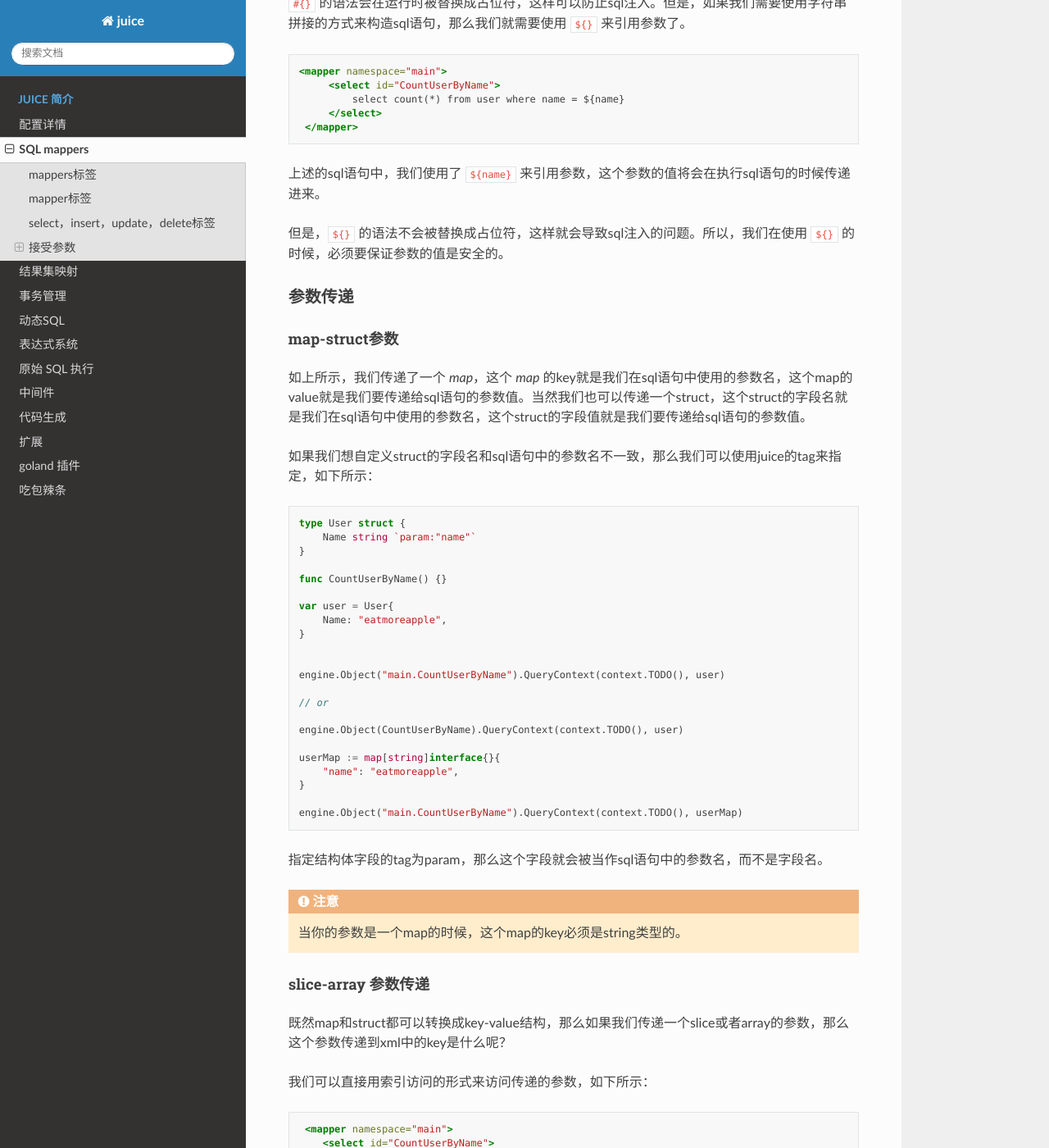
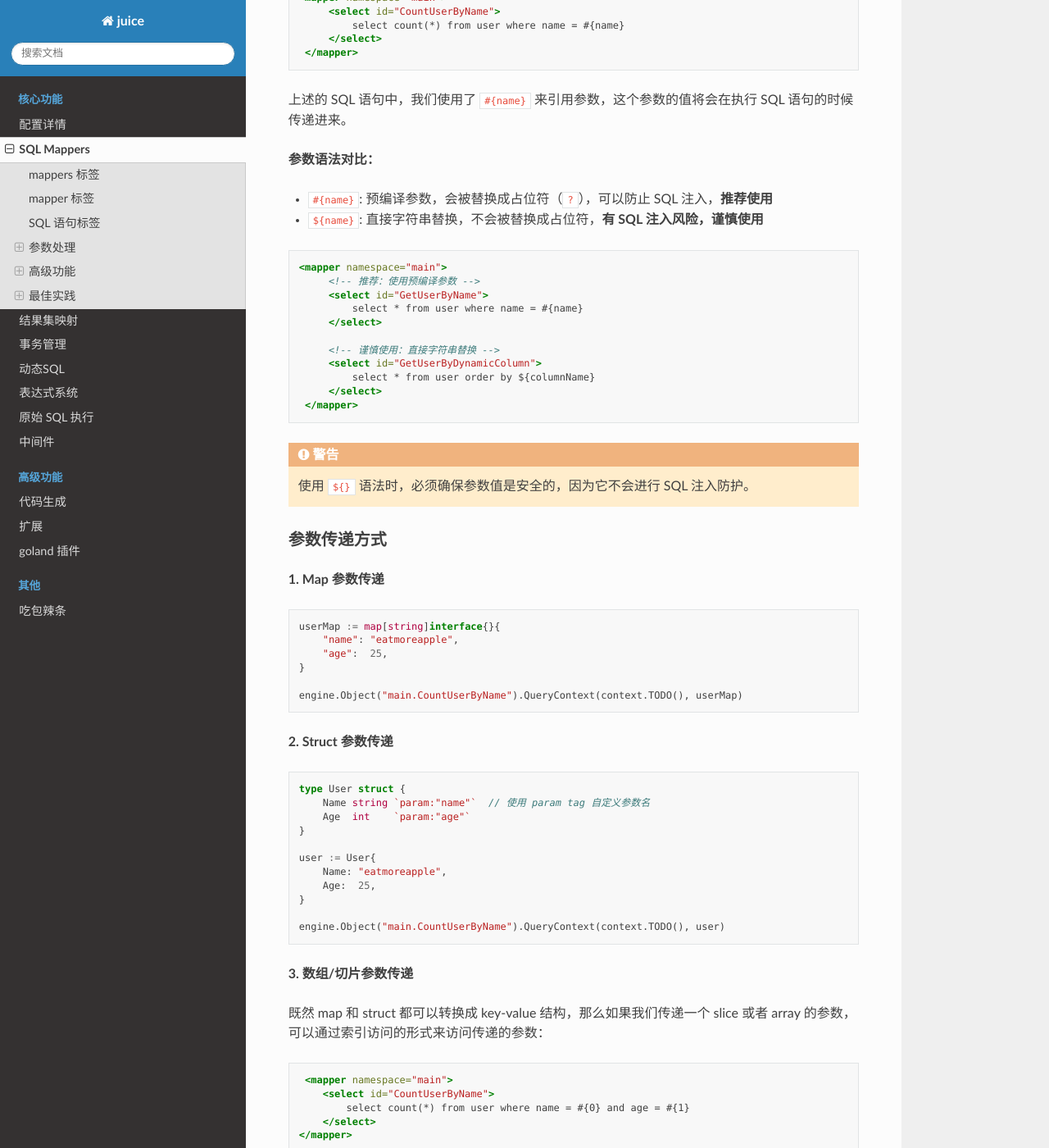
Before and after one commit to go-juicedev/juice-doc, a Sphinx documentation site: the page built from source/mappers.rst, in a window 1280 px wide and 1400 px high, scrolled down 2450 px. Shown: the whole window at 82% size. Built offline with Sphinx 7.4.7 and the Read the Docs theme 3.1.0, drawn with Linux system fonts in a browser that asks for light colours; some of the changed text lies outside the part shown.

Commit message:
update docs

```diff
--- a/source/configuration.rst
+++ b/source/configuration.rst
@@ -144,19 +144,19 @@ Juice 将根据 ``environments`` 的 ``default`` 属性来确定默认加载的
         <environments default="master">
             <!-- 主库配置 -->
             <environment id="master">
-                <dataSource>root:qwe123@tcp(localhost:3306)/database</provider>
+                <dataSource>root:qwe123@tcp(localhost:3306)/database</dataSource>
                 <driver>mysql</driver>
             </environment>
 
             <!-- 从库1配置 -->
             <environment id="slave1">
-                <dataSource>root:qwe123@tcp(localhost:3307)/database</provider>
+                <dataSource>root:qwe123@tcp(localhost:3307)/database</dataSource>
                 <driver>mysql</driver>
             </environment>
 
             <!-- 从库2配置 -->
             <environment id="slave2">
-                <dataSource>root:qwe123@tcp(localhost:3308)/database</provider>
+                <dataSource>root:qwe123@tcp(localhost:3308)/database</dataSource>
                 <driver>mysql</driver>
             </environment>
         </environments>
--- a/source/mappers.rst
+++ b/source/mappers.rst
@@ -1,12 +1,12 @@
-SQL mappers
+SQL Mappers
 ================
 
-当我们将数据源信息配置好之后，我们就可以使用SQL Mapper来访问数据库了。 首先，我们得需要告诉juice去哪里找到我们的sql语句。
+当我们将数据源信息配置好之后，就可以使用 SQL Mapper 来访问数据库了。首先，我们需要告诉 Juice 去哪里找到我们的 SQL 语句。
 
-mappers标签
+mappers 标签
 ----------------
 
-mappers 是mapper标签的父标签，它是一个集合标签，用来存放mapper标签。
+``mappers`` 是 ``mapper`` 标签的父标签，它是一个集合标签，用来存放 ``mapper`` 标签。
 
 .. code-block:: xml
 
@@ -20,82 +20,94 @@ mappers 是mapper标签的父标签，它是一个集合标签，用来存放map
         </environments>
 
         <mappers>
-
+            <!-- 在这里定义 mapper 标签 -->
         </mappers>
     </configuration>
 
 
-mapper标签
+mapper 标签
 ----------------
 
-mapper标签是用来存储sql语句的集合标签。
+``mapper`` 标签是用来存储 SQL 语句的集合标签。
 
-简单的例子：
+基本用法示例：
 
 .. code-block:: xml
 
    <mappers>
+        <!-- 内联 mapper，直接在配置文件中定义 SQL -->
         <mapper namespace="main">
             <select id="HelloWorld">
                 select "hello world" as message
             </select>
         </mapper>
 
+        <!-- 引用外部 mapper 文件 -->
         <mapper resource="path_to_another_mapper.xml"/>
+
+        <!-- 通过 URL 引用 mapper 文件 -->
         <mapper url="http(s)://domain:port/path"/>
         <mapper url="file://path to your mapper"/>
-
     </mappers>
 
-- .. class:: namespace: 用来指定mapper的命名空间，这个命名空间是用来区分不同mapper的，它的值必须是一个唯一的。
-- .. class:: resource: 用来引用另外一个mapper文件，注意：引用的mapper文件如果没有再次引用别的文件，那么它的namespace属性是必须的。
-- .. class:: url: 通过url来引用mapper文件。目前支持http和file协议。如果引用的mapper文件没有再次引用别的文件，那么它的namespace属性是必须的。
+**属性说明：**
 
-通过引用mapper文件，我们可以将sql语句分散到不同的文件中，这样可以使得我们的结构更加清晰。
+- ``namespace``: 用来指定 mapper 的命名空间，这个命名空间用来区分不同的 mapper，它的值必须是唯一的。
+- ``resource``: 用来引用另外一个 mapper 文件。注意：引用的 mapper 文件如果没有再次引用别的文件，那么它的 ``namespace`` 属性是必须的。
+- ``url``: 通过 URL 来引用 mapper 文件。目前支持 ``http`` 和 ``file`` 协议。如果引用的 mapper 文件没有再次引用别的文件，那么它的 ``namespace`` 属性是必须的。
+
+通过引用 mapper 文件，我们可以将 SQL 语句分散到不同的文件中，这样可以使得我们的结构更加清晰。
 
 .. attention::
-   namespace、resource、url三个属性是互斥的，一个mapper标签只能使用其中的一个。
+   ``namespace``、``resource``、``url`` 三个属性是互斥的，一个 ``mapper`` 标签只能使用其中的一个。
 
 
-select，insert，update，delete标签
+SQL 语句标签
 -----------------------------------
 
-select标签用来存储select语句。 select标签必须在mapper标签中才能使用。
+Juice 支持四种类型的 SQL 语句标签：``select``、``insert``、``update``、``delete``。
 
 .. code-block:: xml
 
    <mapper namespace="main">
+        <!-- 查询语句 -->
         <select id="HelloWorld">
             select * from user
         </select>
 
+        <!-- 插入语句 -->
         <insert id="insertUser">
-            insert into user (name, age) values ("eatmoreapple", 18))
+            insert into user (name, age) values (#{name}, #{age})
         </insert>
 
+        <!-- 更新语句 -->
         <update id="updateUser">
-            update user set age = 19 where name = "eatmoreapple"
+            update user set age = #{age} where name = #{name}
         </update>
 
+        <!-- 删除语句 -->
         <delete id="deleteUser">
-            delete from user where name = "eatmoreapple"
+            delete from user where name = #{name}
         </delete>
     </mapper>
 
+上述的 ``select``、``insert``、``update``、``delete`` 标签都有一个 ``id`` 属性，这个属性是用来标识 SQL 语句的，它的值在同一个 mapper 中必须是唯一的。
 
-上述的 `select、insert、update、delete` 标签都是sql语句的集合标签，它们都有一个id属性，这个属性是用来标识sql语句的，它的值在同一个mapper中必须是唯一的。
+**常见问题：**
 
 *问：可不可以在 select 标签里面写 delete 语句呢？*
 
-*答：可以，但不推荐，每个标签都要有自己的语义。*
+*答：技术上可以，但强烈不推荐，每个标签都应该有自己的语义。*
 
-接受参数
+参数处理
 ----------------
 
-我们可以在我们的sql语句中使用参数，这些参数可以通过外部传递进来，我们只需要通过特定的语法来引用这些参数即可。
+在 SQL 语句中使用参数
+~~~~~~~~~~~~~~~~~~~~
 
-定义参数实例
-~~~~~~~~~~~~~~~~
+我们可以在 SQL 语句中使用参数，这些参数可以通过外部传递进来，我们只需要通过特定的语法来引用这些参数即可。
+
+**参数定义示例：**
 
 .. code-block:: xml
 
@@ -105,100 +117,79 @@ select标签用来存储select语句。 select标签必须在mapper标签中才
         </select>
     </mapper>
 
-上述的sql语句中，我们使用了 ``#{name}`` 来引用参数，这个参数的值将会在执行sql语句的时候传递进来。
+上述的 SQL 语句中，我们使用了 ``#{name}`` 来引用参数，这个参数的值将会在执行 SQL 语句的时候传递进来。
 
-``#{}`` 的语法会在运行时被替换成占位符，这样可以防止sql注入。但是，如果我们需要使用字符串拼接的方式来构造sql语句，那么我们就需要使用 ``${}`` 来引用参数了。
+**参数语法对比：**
+
+- ``#{name}``: 预编译参数，会被替换成占位符（``?``），可以防止 SQL 注入，**推荐使用**
+- ``${name}``: 直接字符串替换，不会被替换成占位符，**有 SQL 注入风险，谨慎使用**
 
 .. code-block:: xml
 
    <mapper namespace="main">
-        <select id="CountUserByName">
-            select count(*) from user where name = ${name}
+        <!-- 推荐：使用预编译参数 -->
+        <select id="GetUserByName">
+            select * from user where name = #{name}
+        </select>
+
+        <!-- 谨慎使用：直接字符串替换 -->
+        <select id="GetUserByDynamicColumn">
+            select * from user order by ${columnName}
         </select>
     </mapper>
 
-上述的sql语句中，我们使用了 ``${name}`` 来引用参数，这个参数的值将会在执行sql语句的时候传递进来。
+.. warning::
+    使用 ``${}`` 语法时，必须确保参数值是安全的，因为它不会进行 SQL 注入防护。
 
-但是，``${}`` 的语法不会被替换成占位符，这样就会导致sql注入的问题。所以，我们在使用 ``${}`` 的时候，必须要保证参数的值是安全的。
+参数传递方式
+~~~~~~~~~~~~~~~~~~~~
 
+**1. Map 参数传递**
 
-参数传递
-~~~~~~~~~~~~~~~~
+.. code-block:: go
 
-map-struct参数
-"""""""""""""""
+    userMap := map[string]interface{}{
+        "name": "eatmoreapple",
+        "age":  25,
+    }
 
-如上所示，我们传递了一个 `map`，这个 `map` 的key就是我们在sql语句中使用的参数名，这个map的value就是我们要传递给sql语句的参数值。当然我们也可以传递一个struct，这个struct的字段名就是我们在sql语句中使用的参数名，这个struct的字段值就是我们要传递给sql语句的参数值。
+    engine.Object("main.CountUserByName").QueryContext(context.TODO(), userMap)
 
-如果我们想自定义struct的字段名和sql语句中的参数名不一致，那么我们可以使用juice的tag来指定，如下所示：
+**2. Struct 参数传递**
 
 .. code-block:: go
 
     type User struct {
-        Name string `param:"name"`
+        Name string `param:"name"`  // 使用 param tag 自定义参数名
+        Age  int    `param:"age"`
     }
 
-    func CountUserByName() {}
-
-    var user = User{
+    user := User{
         Name: "eatmoreapple",
+        Age:  25,
     }
-
 
     engine.Object("main.CountUserByName").QueryContext(context.TODO(), user)
 
-    // or
+**3. 数组/切片参数传递**
 
-    engine.Object(CountUserByName).QueryContext(context.TODO(), user)
-
-    userMap := map[string]interface{}{
-        "name": "eatmoreapple",
-    }
-
-    engine.Object("main.CountUserByName").QueryContext(context.TODO(), userMap)
-
-指定结构体字段的tag为param，那么这个字段就会被当作sql语句中的参数名，而不是字段名。
-
-
-.. attention::
-    当你的参数是一个map的时候，这个map的key必须是string类型的。
-
-slice-array 参数传递
-"""""""""""""""""""""
-
-既然map和struct都可以转换成key-value结构，那么如果我们传递一个slice或者array的参数，那么这个参数传递到xml中的key是什么呢？
-
-我们可以直接用索引访问的形式来访问传递的参数，如下所示：
-
+既然 map 和 struct 都可以转换成 key-value 结构，那么如果我们传递一个 slice 或者 array 的参数，可以通过索引访问的形式来访问传递的参数：
 
 .. code-block:: xml
 
      <mapper namespace="main">
         <select id="CountUserByName">
-            select count(*) from user where name = #{0}
+            select count(*) from user where name = #{0} and age = #{1}
         </select>
     </mapper>
 
 .. code-block:: go
 
-     engine.Object("main.CountUserByName").QueryContext(context.TODO(), []string{"eatmoreapple"})
+     engine.Object("main.CountUserByName").QueryContext(context.TODO(), []interface{}{"eatmoreapple", 25})
 
+**4. 单一参数传递**
 
-
-非map-struct、slice-array的参数传递
-"""""""""""""""""""""""""""""""""""
-
-既然map和struct都可以转换成key-value结构，slice-array 可以用过索引访问的时候，那么如果我们传递一个非struct的参数或者非map的参数，那么这个参数传递到xml中的key是什么呢？
-
-这个时候，juice就会将这个参数包装成一个 `map`，这个 `map` 的key就是 ``param`` ，这个 `map` 的value就是我们传递的参数。
-
-
-如下所示：
-
-.. code-block:: go
-
-    engine.Object("main.CountUserByName").QueryContext(context.TODO(), "eatmoreapple"})
-
+如果我们传递一个非 struct、非 map、非 slice/array 的参数，那么 Juice 会将这个参数包装成一个 map，这个 map 的 key 是 ``param``，value 是我们传递的参数。
 
 .. code-block:: xml
 
@@ -208,7 +199,13 @@ slice-array 参数传递
         </select>
     </mapper>
 
-包装的 `map` 的key也是可以自定义的，我们可以在对应的action标签上，使用 ``paramName`` 属性来指定，如下所示：
+.. code-block:: go
+
+    engine.Object("main.CountUserByName").QueryContext(context.TODO(), "eatmoreapple")
+
+**自定义参数名：**
+
+可以通过 ``paramName`` 属性来自定义单一参数的名称：
 
 .. code-block:: xml
 
@@ -218,11 +215,153 @@ slice-array 参数传递
         </select>
     </mapper>
 
+或者通过环境变量 ``JUICE_PARAM_NAME`` 来全局设置。
 
-或者通过环境变量 ``JUICE_PARAM_NAME`` 来设置。
+**便捷类型：**
+
+``juice.H`` 是一个 ``map[string]interface{}`` 的别名，用来方便开发者传递参数。
+
+.. code-block:: go
+
+    params := juice.H{
+        "name": "eatmoreapple",
+        "age":  25,
+    }
+
+    engine.Object("main.GetUser").QueryContext(context.TODO(), params)
+
+.. attention::
+    当参数是 map 类型时，这个 map 的 key 必须是 string 类型。
+
+高级功能
+--------
 
 
-H
-"""""
+语句属性
+~~~~~~~~
 
-``juice.H`` 是一个 ``map[string]interface{}`` 的别名。用来方便开发者传递参数。
+SQL 语句标签支持多种属性来控制执行行为：
+
+.. code-block:: xml
+
+    <mapper namespace="main">
+        <select id="GetUser"
+                timeout="5000"
+                debug="false"
+                paramName="userId">
+            select * from user where id = #{userId}
+        </select>
+
+        <insert id="CreateUser"
+                useGeneratedKeys="true"
+                keyProperty="id">
+            insert into user (name, email) values (#{name}, #{email})
+        </insert>
+    </mapper>
+
+**常用属性说明：**
+
+- ``timeout``: 设置 SQL 执行超时时间（毫秒）
+- ``debug``: 是否启用调试模式
+- ``paramName``: 自定义单一参数的名称
+- ``useGeneratedKeys``: 是否使用自动生成的主键
+- ``keyProperty``: 指定接收自动生成主键的属性名
+
+最佳实践
+--------
+
+1. **命名规范**
+   - 使用有意义的命名空间
+   - SQL 语句 ID 应该清晰表达其功能
+   - 参数名应该具有描述性
+
+2. **文件组织**
+   - 按功能模块划分 mapper 文件
+   - 每个 mapper 文件不要过大
+   - 使用合理的目录结构
+
+3. **安全性**
+   - 优先使用 ``#{}`` 参数语法
+   - 避免直接拼接 SQL 字符串
+   - 对输入参数进行验证
+
+4. **性能优化**
+   - 合理使用索引
+   - 避免 SELECT *
+   - 使用合适的数据类型
+
+示例：完整的 Mapper 配置
+~~~~~~~~~~~~~~~~~~~~~~~
+
+.. code-block:: xml
+
+    <?xml version="1.0" encoding="UTF-8"?>
+    <!DOCTYPE mapper PUBLIC "-//juice.org//DTD Config 1.0//EN"
+            "https://raw.githubusercontent.com/go-juicedev/juice/main/mapper.dtd">
+
+    <mapper namespace="user.UserRepository">
+
+        <!-- 基本查询 -->
+        <select id="GetById">
+            select id, name, email, age, created_at
+            from users
+            where id = #{id}
+        </select>
+
+        <!-- 分页查询 -->
+        <select id="GetByPage">
+            select id, name, email, age, created_at
+            from users
+            order by created_at desc
+            limit #{limit} offset #{offset}
+        </select>
+
+        <!-- 条件查询 -->
+        <select id="GetByCondition">
+            select id, name, email, age, created_at
+            from users
+            where 1=1
+            <if test="name != nil and name != ''">
+                and name like concat('%', #{name}, '%')
+            </if>
+            <if test="minAge != nil">
+                and age >= #{minAge}
+            </if>
+            <if test="maxAge != nil">
+                and age <= #{maxAge}
+            </if>
+            order by created_at desc
+        </select>
+
+        <!-- 创建用户 -->
+        <insert id="Create" useGeneratedKeys="true" keyProperty="id">
+            insert into users (name, email, age, created_at)
+            values (#{name}, #{email}, #{age}, now())
+        </insert>
+
+        <!-- 更新用户 -->
+        <update id="Update">
+            update users
+            set name = #{name},
+                email = #{email},
+                age = #{age},
+                updated_at = now()
+            where id = #{id}
+        </update>
+
+        <!-- 删除用户 -->
+        <delete id="Delete">
+            delete from users where id = #{id}
+        </delete>
+
+        <!-- 批量操作 -->
+        <insert id="BatchInsert">
+            insert into users (name, email, age, created_at) values
+            <foreach collection="users" item="user" separator=",">
+                (#{user.name}, #{user.email}, #{user.age}, now())
+            </foreach>
+        </insert>
+
+    </mapper>
+
+通过以上的配置和使用方式，您可以充分利用 Juice 的 SQL Mapper 功能来构建高效、安全的数据访问层。
```
Also changed, not shown: source/index.rst (+27 -19 lines).
